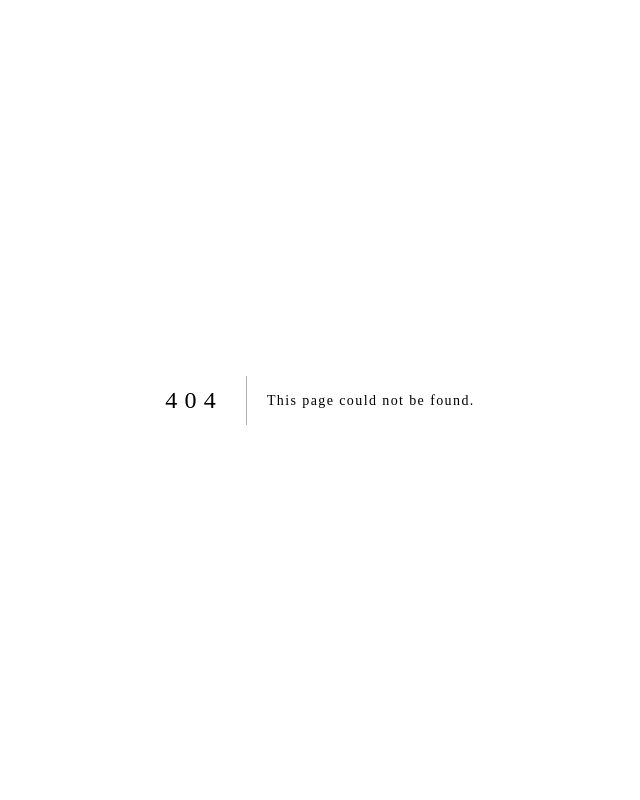
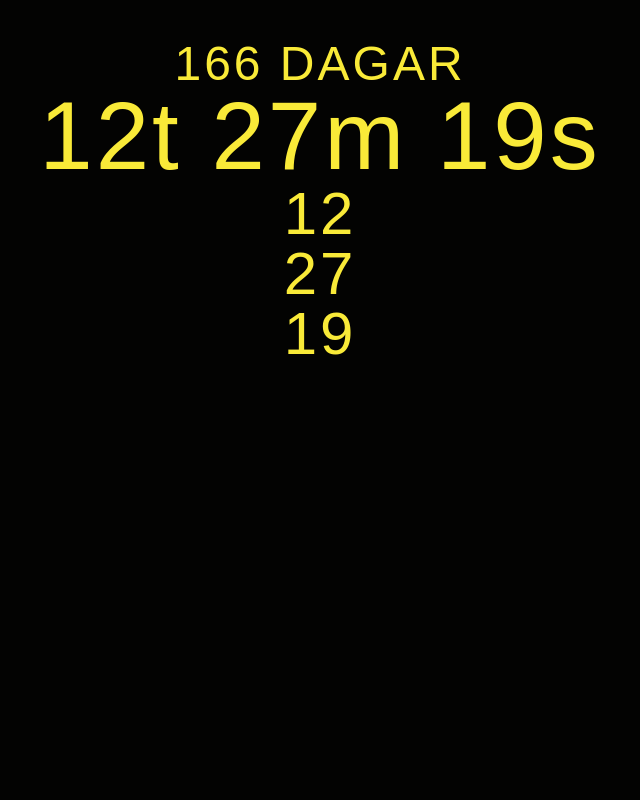
Before and after one commit to Albus00/skurkeriet, a Next.js app: page /countdown in a window 1280 px wide. Before the commit this address had no page. Shown: the top 800 px of the page, without its empty margins (320-960 px from the left). Built offline with nearby package versions, Linux system fonts and the light colour scheme; a web font is replaced by a local one.

Commit message:
added countdown

```diff
--- /dev/null
+++ b/app/countdown/page.tsx
@@ -0,0 +1,90 @@
+"use client"
+
+import React, { useState, useEffect } from 'react'
+import Image from 'next/image';
+
+export default function Page() {
+  const countDownDate = new Date("Jan 27 2024 00:00:00").getTime();
+
+  const [timeLeft, setTimeLeft] = useState({ d: "0", h: "00", m: "00", s: "00" })
+
+  useEffect(() => {
+
+    // Call once when the page loads in
+    getCountdown();
+
+    // Update countdown every second
+    const timer = setInterval(() => {
+      // When it reaches 0, clear the interval
+      if (getCountdown() < 0) {
+        clearInterval(timer);
+      }
+
+    }, 1000);
+  }, [])
+
+  function getCountdown() {
+    // Get current time
+    const now = new Date().getTime();
+
+    // Get the distance between the current time and the countdown goal
+    const distance = countDownDate - now;
+
+    // Make sure the timer does not go below 0
+    if (distance < 0) {
+      setTimeLeft({ d: "0", h: "00", m: "00", s: "00" });
+      return distance;
+    }
+
+
+    // Calculate all the different variables
+    let days = Math.floor(distance / (1000 * 60 * 60 * 24)).toString();
+    let hours = Math.floor((distance % (1000 * 60 * 60 * 24)) / (1000 * 60 * 60)).toString();
+    let minutes = Math.floor((distance % (1000 * 60 * 60)) / (1000 * 60)).toString();
+    let seconds = Math.floor((distance % (1000 * 60)) / 1000).toString();
+
+    // Make sure single digits are preceded by a 0, eg. 1 => 01
+    if (hours.length < 2) {
+      hours = "0" + hours;
+    }
+    if (minutes.length < 2) {
+      minutes = "0" + minutes;
+    }
+    if (seconds.length < 2) {
+      seconds = "0" + seconds;
+    }
+
+    // Call state to set the countdown variables
+    setTimeLeft({ d: days, h: hours, m: minutes, s: seconds });
+
+    // Return distance if needed
+    return distance;
+  }
+
+  return (
+    <main className='h-full'>
+      <div className='m-auto mt-10 text-center pt-2/5 font-modestoExpanded text-6xl tracking-[0.05em] text-yellow'>
+        <div className='text-5xl'>
+          {timeLeft.d == "1" ? (timeLeft.d + " DAG") :
+            timeLeft.d == "0" ? "" :
+              (timeLeft.d + " DAGAR")
+          }
+        </div>
+        <div className='text-8xl mobile:hidden'>
+          {timeLeft.h + "t " + timeLeft.m + "m " + timeLeft.s + "s"}
+        </div>
+        <div className="h-screen mobile:block">
+          <div className='countdown-text'>
+            {timeLeft.h}
+          </div>
+          <div className='countdown-text'>
+            {timeLeft.m}
+          </div>
+          <div className='countdown-text'>
+            {timeLeft.s}
+          </div>
+        </div>
+      </div>
+    </main >
+  )
+}
```
